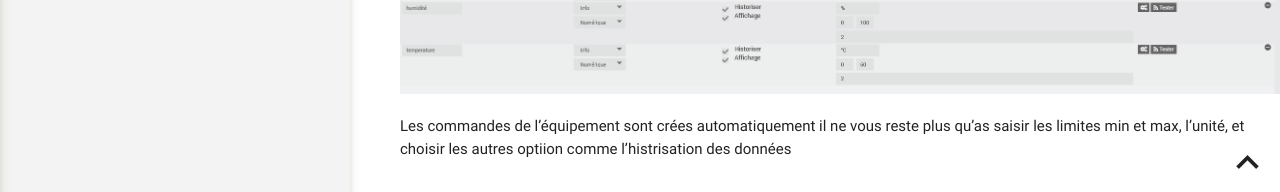
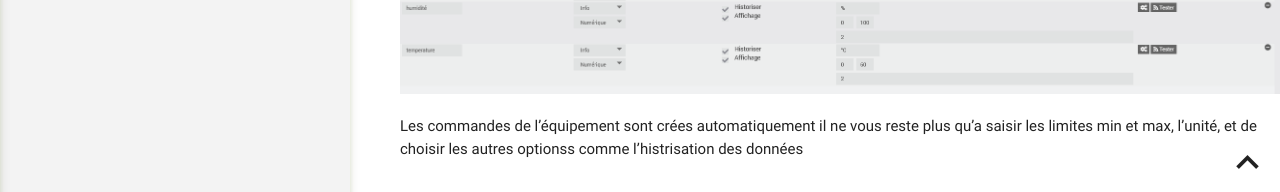
Before and after one commit to linura/dht22, a Jekyll site: the page built from docs/fr_FR/index.md, in a window 1280 px wide and 900 px high, scrolled down 1530 px. Shown: the part 705-897 px from the top of the window. Built offline with Jekyll 4.4.1, drawn with Linux system fonts in a browser that asks for light colours; our own code applies the rules of GitHub Pages for plain Markdown files.

Commit message:
Update index.md

```diff
--- a/docs/fr_FR/index.md
+++ b/docs/fr_FR/index.md
@@ -43,4 +43,4 @@ Configuration des commandes
 
 ![commands config](../assets/images/config_commande.png)
 
-Les commandes de l'équipement sont crées automatiquement il ne vous reste plus qu'as saisir les limites min et max, l'unité, et choisir les autres optiion comme l'histrisation des données
+Les commandes de l'équipement sont crées automatiquement il ne vous reste plus qu'a saisir les limites min et max, l'unité, et de choisir les autres optionss comme l'histrisation des données
```
